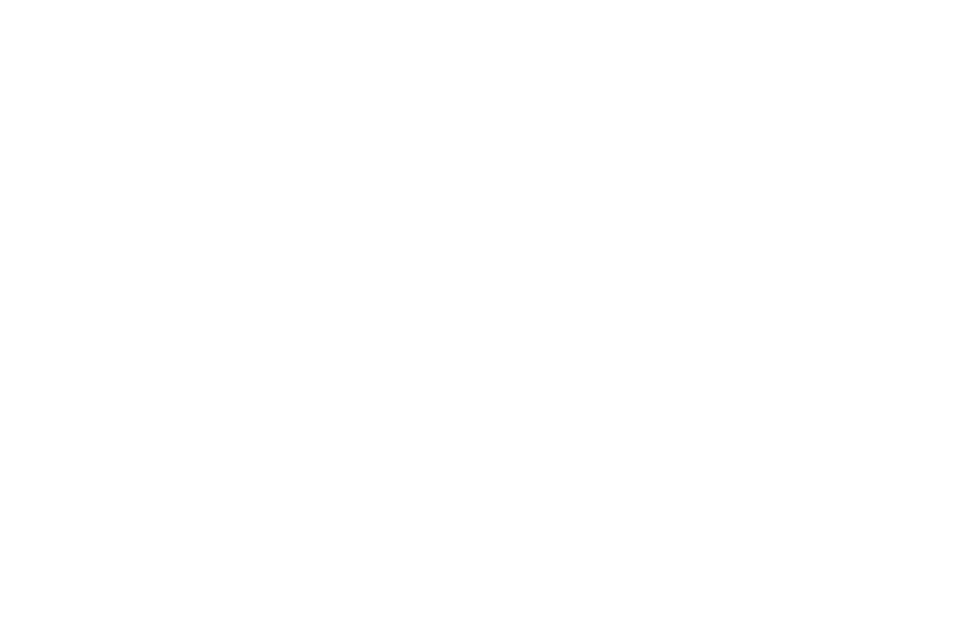
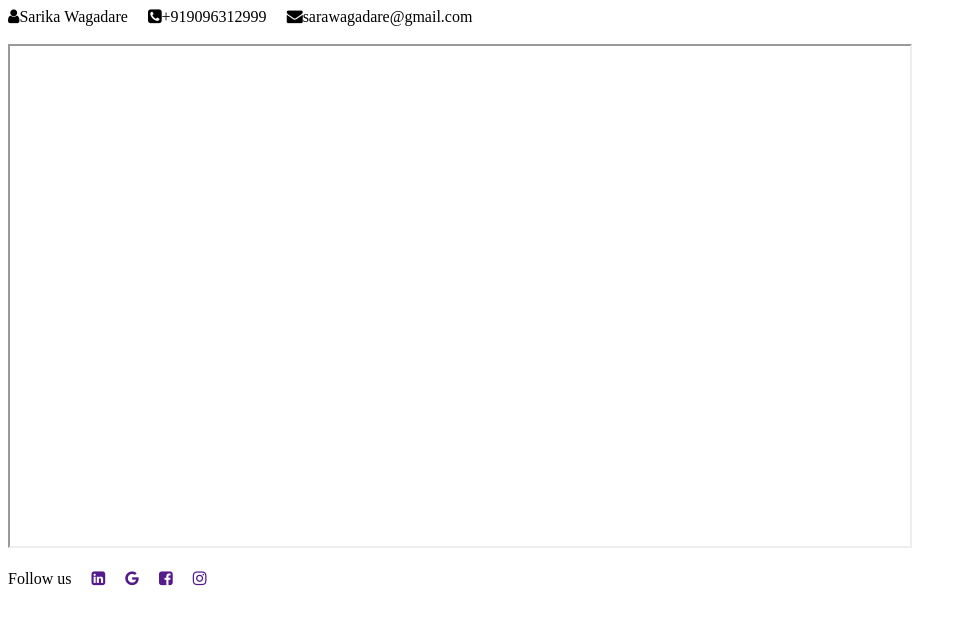
Before and after one commit to sarikawagadare/MyProfile, a plain HTML site: page index.html in a window 1280 px wide. Shown: the whole page, without its empty margins (0-967 px from the left). Drawn offline with Linux system fonts and the light colour scheme.

Commit message:
commit
indexfile

```diff
--- a/index.html
+++ b/index.html
@@ -4,8 +4,17 @@
     <meta charset="UTF-8">
     <meta name="viewport" content="width=device-width, initial-scale=1.0">
     <title>index file</title>
+    <link rel="stylesheet" href="https://cdnjs.cloudflare.com/ajax/libs/font-awesome/4.7.0/css/font-awesome.min.css">
 </head>
 <body>
-
+    <i class="fa fa-user" aria-hidden="true"><span>Sarika Wagadare</span></i>&nbsp;&nbsp;&nbsp;&nbsp;
+    <i class="fa fa-phone-square" aria-hidden="true"><span>+919096312999</span></i>&nbsp;&nbsp;&nbsp;&nbsp;
+    <i class="fa fa-envelope" aria-hidden="true"><span>sarawagadare@gmail.com</span></i><br><br>
+    <iframe src="" style="width: 900px; height: 500px;"></iframe><br><br>
+    <span>Follow us</span>&nbsp;&nbsp;&nbsp;&nbsp;
+    <span><a href=""><i class="fa fa-linkedin-square" aria-hidden="true"></i></a></span>&nbsp;&nbsp;&nbsp;&nbsp;
+    <span><a href=""><i class="fa fa-google" aria-hidden="true"></i></a></span>&nbsp;&nbsp;&nbsp;&nbsp;
+    <span><a href=""><i class="fa fa-facebook-square" aria-hidden="true"></i></a></span>&nbsp;&nbsp;&nbsp;&nbsp;
+    <span><a href=""><i class="fa fa-instagram" aria-hidden="true"></i></a></span>
 </body>
 </html>
```
